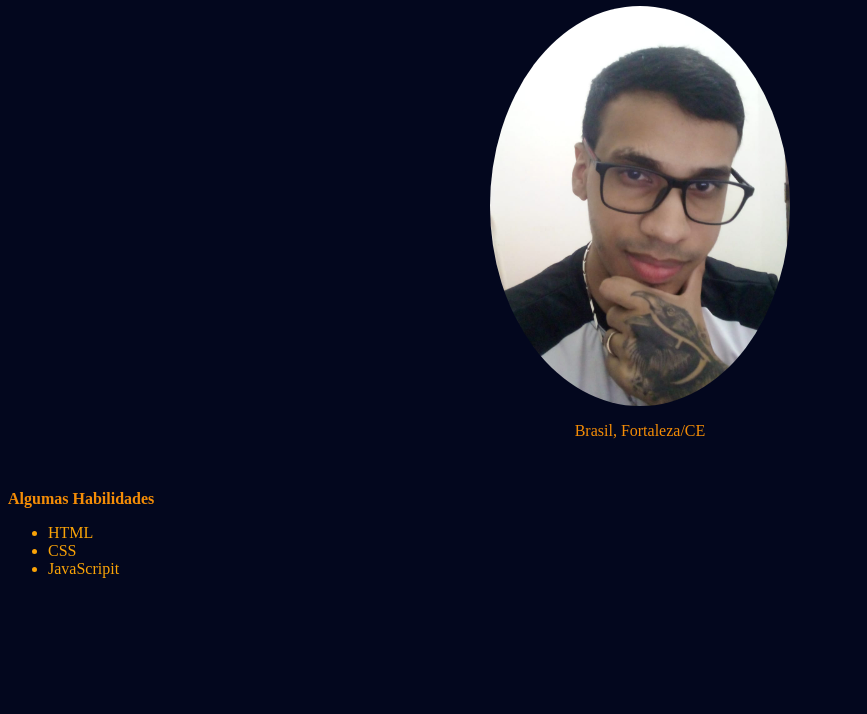
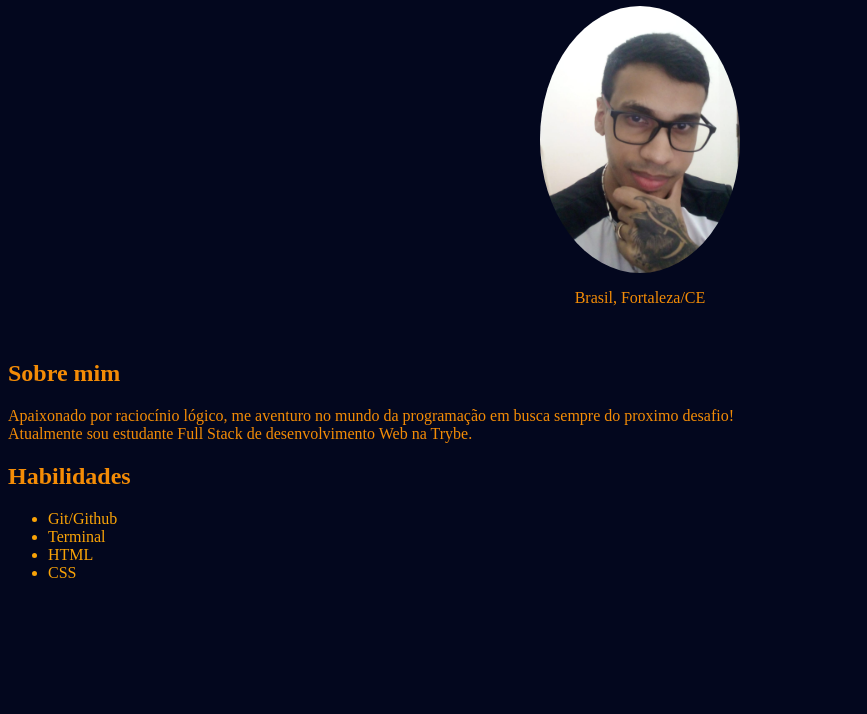
Before and after one commit to Foster-Alan/Foster-Alan.github.io, a plain HTML site: page index.html in a window 1280 px wide. Shown: the part 86-800 px from the top of the page, without its empty margins (0-867 px from the left). Drawn offline with Linux system fonts and the light colour scheme.

Commit message:
adiocionado sobre mim

```diff
--- a/index.html
+++ b/index.html
@@ -9,6 +9,9 @@
             font-family: Impact, Haettenschweiler, 'Arial Narrow Bold', sans-serif;
             color: #E85D04;
             text-align: center;
+        }
+        h2 {
+            color:#F48C06 ;
         }
         ul {
             color: #FAA307;
@@ -43,14 +46,19 @@
 </head>
 
 <body>
-    <h1>Alan Foster Costa de Sousa</h1>
-    <img class="borda" src="alan2.jpeg" width="300px" alt="Foto Alan">
+    <h1>Alan Foster</h1>
+    <img class="borda" src="alan2.jpeg" width="200px" alt="Foto Alan">
     <p class="centralizar-texto">Brasil, Fortaleza/CE</p> <br>
-    <p><strong>Algumas Habilidades</strong></p>
+    <h2>Sobre mim</h2>
+    <p>Apaixonado por raciocínio lógico, me aventuro no mundo da programação em busca sempre do proximo desafio! <br>
+    Atualmente sou estudante Full Stack de desenvolvimento Web na Trybe.</p>
+    <h2>Habilidades</h2>
     <ul class="cor-1">
+        <li>Git/Github</li>
+        <li>Terminal</li>
         <li>HTML</li>
         <li>CSS</li>
-        <li>JavaScripit</li>
+
     </ul>
 
 </body>
```
